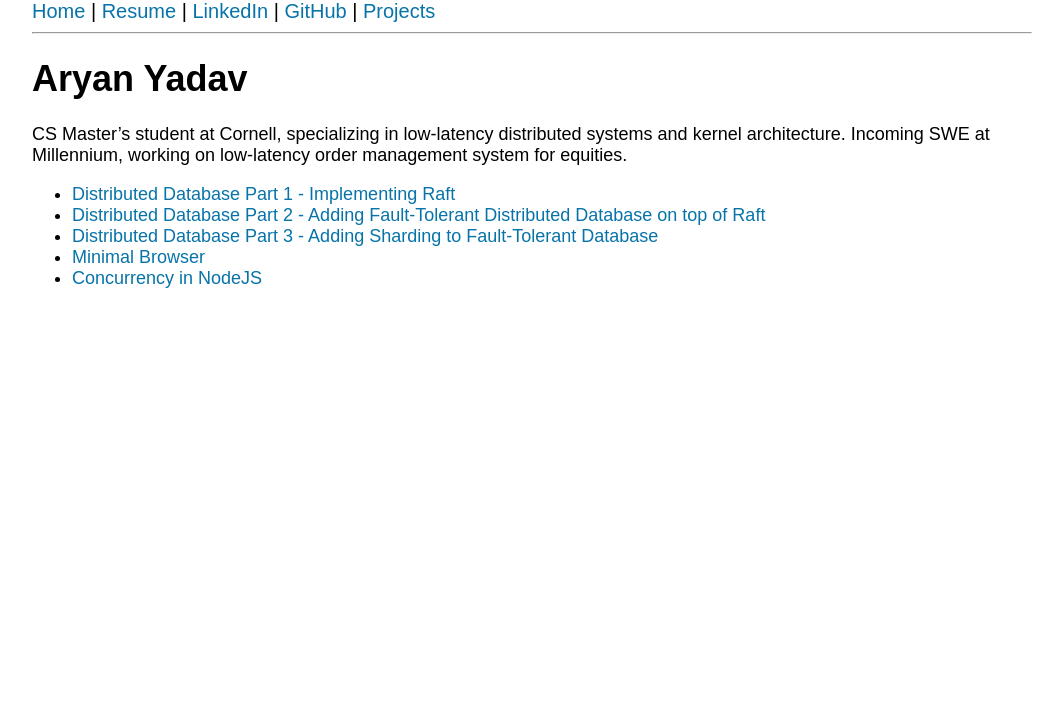
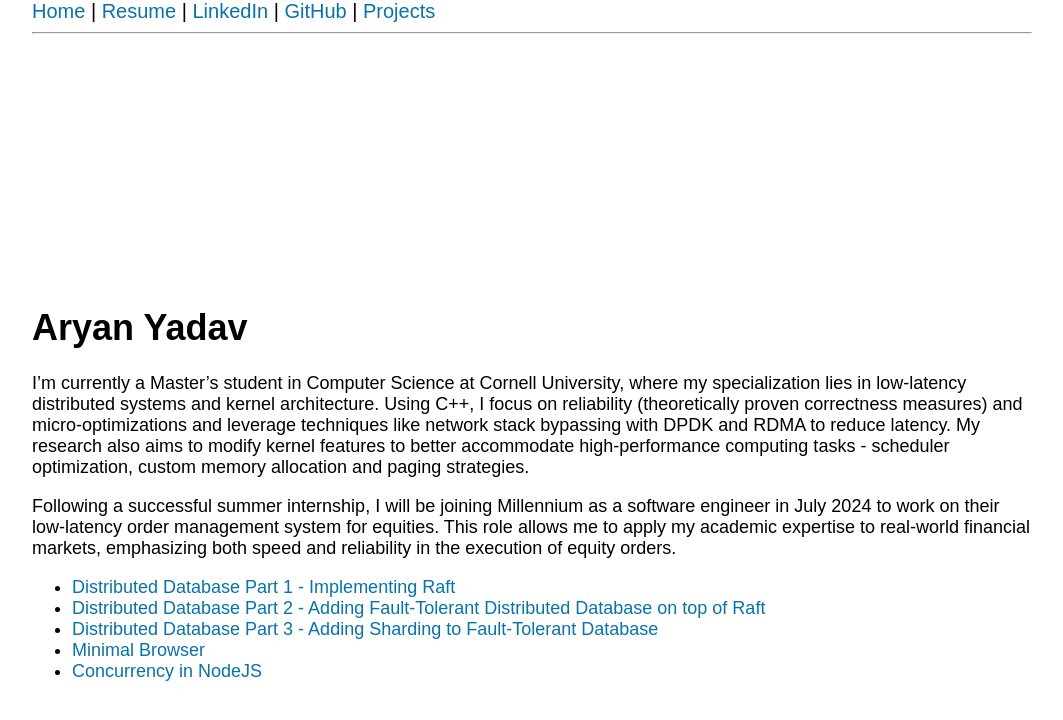
Before and after one commit to Aryan77/testblog, a Jekyll site: the page built from index.md, in a window 1280 px wide. Shown: the top 720 px of the page, without its empty margins (108-1171 px from the left). Built offline with Jekyll 4.4.1, drawn with Linux system fonts in a browser that asks for light colours; our own code applies the rules of GitHub Pages for plain Markdown files.

Commit message:
about page

```diff
--- a/index.md
+++ b/index.md
@@ -2,10 +2,23 @@
 layout: default
 ---
 
+<br/>
+<br/>
+<br/>
+<br/>
+<br/>
+<br/>
+<br/>
+<br/>
+<br/>
+<br/>
+<br/>
+
 # Aryan Yadav
 
-CS Master's student at Cornell, specializing in low-latency distributed systems and kernel architecture.
-Incoming SWE at Millennium, working on low-latency order management system for equities.
+I'm currently a Master's student in Computer Science at Cornell University, where my specialization lies in low-latency distributed systems and kernel architecture. Using C++, I focus on reliability (theoretically proven correctness measures) and micro-optimizations and leverage techniques like network stack bypassing with DPDK and RDMA to reduce latency. My research also aims to modify kernel features to better accommodate high-performance computing tasks - scheduler optimization, custom memory allocation and paging strategies.
+
+Following a successful summer internship, I will be joining Millennium as a software engineer in July 2024 to work on their low-latency order management system for equities. This role allows me to apply my academic expertise to real-world financial markets, emphasizing both speed and reliability in the execution of equity orders.
 
 - [Distributed Database Part 1 - Implementing Raft](distdb1-raft.md)
 - [Distributed Database Part 2 - Adding Fault-Tolerant Distributed Database on top of Raft](distdb2-raftdb.md)
```
Also changed, not shown: concurrency-workloaddist-nodejs.md (+2 -0 lines).
